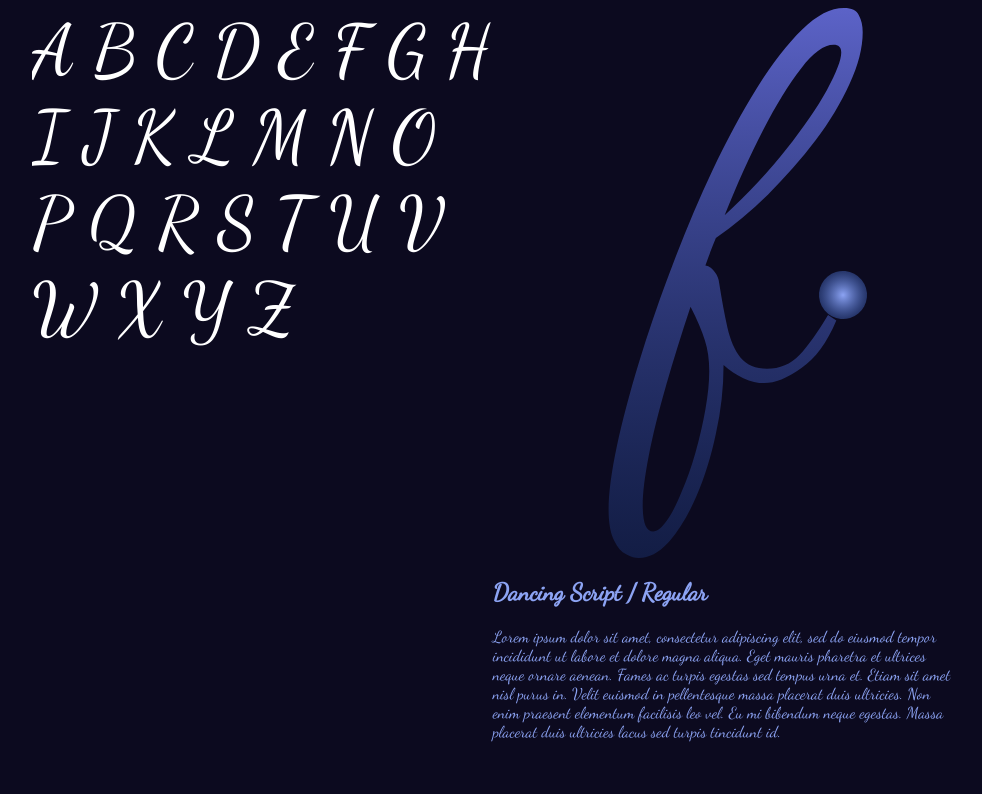
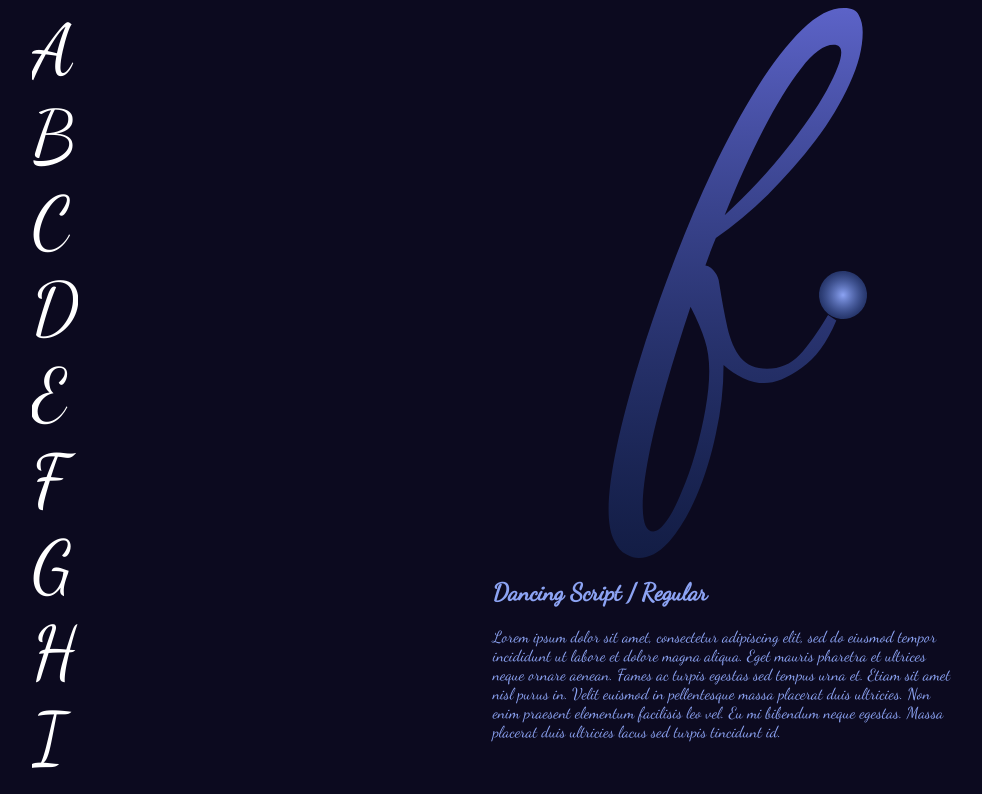
Before and after one commit to lis-friesen/lis-friesen.github.io, a plain HTML site: page project-1.html in a window 1280 px wide. Shown: the top 794 px of the page, without its empty margins (96-1078 px from the left). Drawn offline with Linux system fonts and the light colour scheme.

Commit message:
Sampleset
Changed sampleset width to 46px

```diff
--- a/styles.css
+++ b/styles.css
@@ -58,7 +58,7 @@ font-size: 72px;
 font-style: normal;
 font-weight: 400;
 line-height: normal;
-width:100%;
+width:46px;
 height:946px;
 overflow-x: hidden;
 overflow-y:scroll;
```
